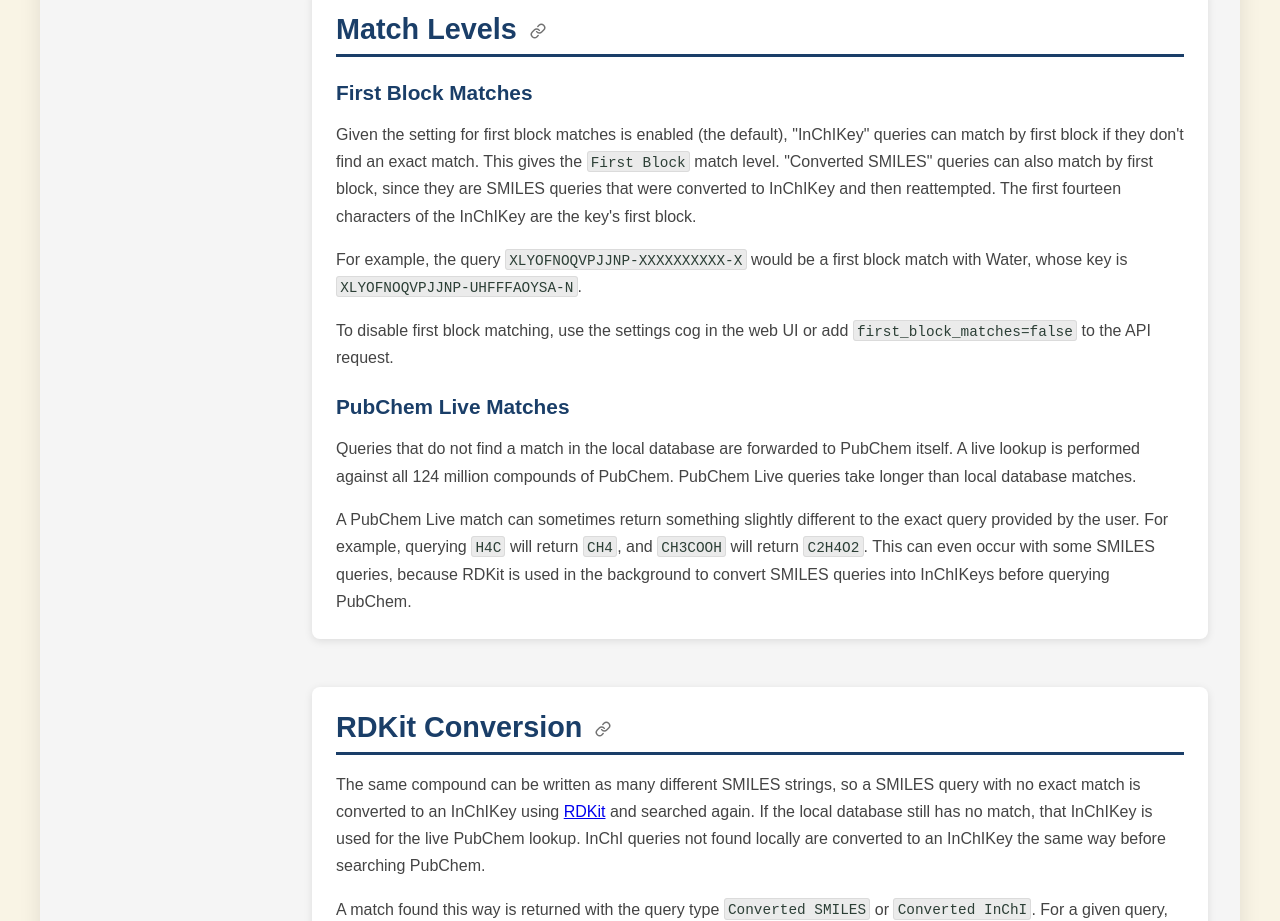
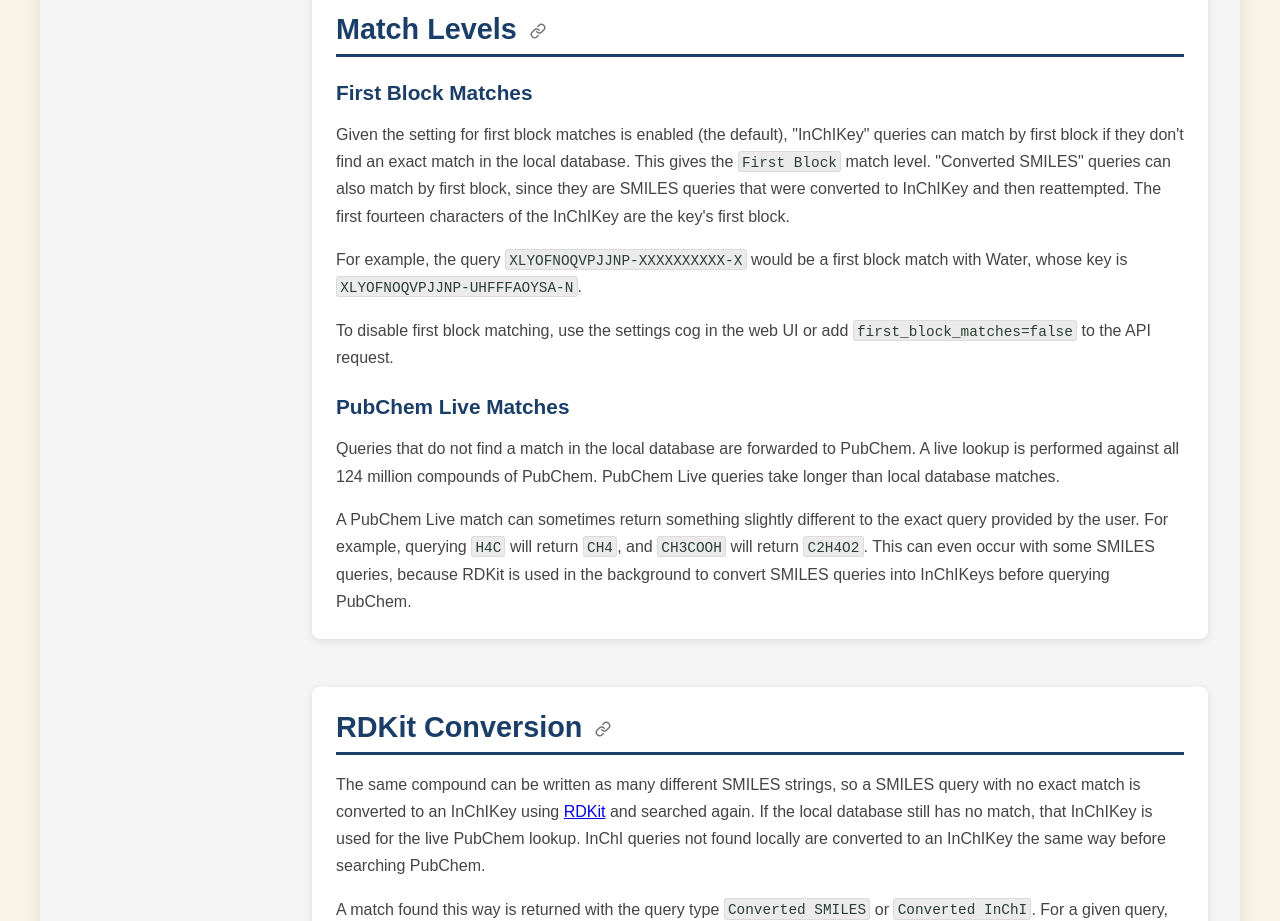
Before and after one commit to metabolomics-us/cts-lite, a plain HTML site: page web/pages/docs.html in a window 1280 px wide. Shown: the part 1660-2581 px from the top of the page. Drawn offline with Linux system fonts and the light colour scheme; no server answers.

Commit message:
Docs small rewording

```diff
--- a/web/pages/docs.html
+++ b/web/pages/docs.html
@@ -146,7 +146,7 @@
                 <h3 class="doc-heading" id="match-levels">Match Levels<button class="heading-anchor" onclick="copyHeadingLink(event,'match-levels')"><img src="/assets/hyperlink-icon.svg" alt=""></button></h3>
                 <h4 class="doc-subheading" id="first-block-matches">First Block Matches</h4>
                 <p>
-                    Given the setting for first block matches is enabled (the default), "InChIKey" queries can match by first block if they don't find an exact match. This gives the <code class="inline-code">First Block</code> match level. "Converted SMILES" queries can also match by first block, since they are SMILES queries that were converted to InChIKey and then reattempted. The first fourteen characters of the InChIKey are the key's first block.
+                    Given the setting for first block matches is enabled (the default), "InChIKey" queries can match by first block if they don't find an exact match in the local database. This gives the <code class="inline-code">First Block</code> match level. "Converted SMILES" queries can also match by first block, since they are SMILES queries that were converted to InChIKey and then reattempted. The first fourteen characters of the InChIKey are the key's first block.
                 </p>
                 <p>
                     For example, the query <code class="inline-code">XLYOFNOQVPJJNP-XXXXXXXXXX-X</code> would be a first block match with Water, whose key is <code class="inline-code">XLYOFNOQVPJJNP-UHFFFAOYSA-N</code>.
@@ -156,7 +156,7 @@
                 </p>
                 <h4 class="doc-subheading" id="pubchem-live-matches">PubChem Live Matches</h4>
                 <p>
-                    Queries that do not find a match in the local database are forwarded to PubChem itself. A live lookup is performed against all 124 million compounds of PubChem. PubChem Live queries take longer than local database matches.
+                    Queries that do not find a match in the local database are forwarded to PubChem. A live lookup is performed against all 124 million compounds of PubChem. PubChem Live queries take longer than local database matches.
                 </p>
                 <p>
                     A PubChem Live match can sometimes return something slightly different to the exact query provided by the user. For example, querying <code class="inline-code">H4C</code> will return <code class="inline-code">CH4</code>, and <code class="inline-code">CH3COOH</code> will return <code class="inline-code">C2H4O2</code>. This can even occur with some SMILES queries, because RDKit is used in the background to convert SMILES queries into InChIKeys before querying PubChem.
```
